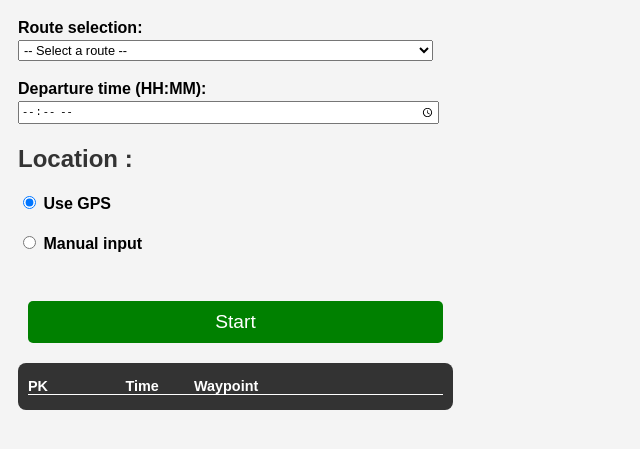
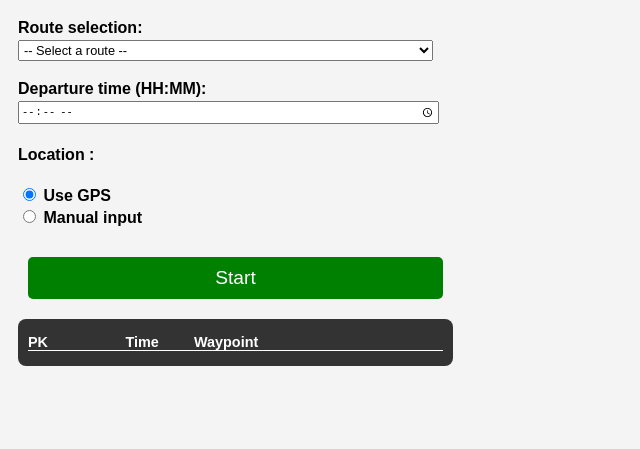
Before and after one commit to clav1stech/Projet-Tallon, a plain HTML site: page index.html in a window 1280 px wide. Shown: the part 79-528 px from the top of the page, without its empty margins (0-640 px from the left). Drawn offline with Linux system fonts and the light colour scheme.

Commit message:
Update index.html

```diff
--- a/index.html
+++ b/index.html
@@ -18,16 +18,16 @@
     <label for="departure-time">    Departure time (HH:MM):</label>
     <input type="time" id="departure-time" required>
 
-    <h2>Location :</h2>
-    <label><input type="radio" name="locationMethod" value="geo" checked> Use GPS</label><br>
-    <label><input type="radio" name="locationMethod" value="manual"> Manual input</label><br><br>
+    <h4>Location :</h4>
+    <label><input type="radio" name="locationMethod" value="geo" checked> Use GPS</label>
+    <label><input type="radio" name="locationMethod" value="manual"> Manual input</label>
 
     <div id="manualCoords" style="display:none;">
         <label for="manualLat">Latitude :</label>
         <input type="number" id="manualLat" step="0.00001" placeholder="Entrez la latitude"><br>
         <label for="manualLon">Longitude :</label>
         <input type="number" id="manualLon" step="0.00001" placeholder="Entrez la longitude"><br>
-    </div>
+    </div><br>
 
     <button onclick="startTracking()">Start</button>
 
```
